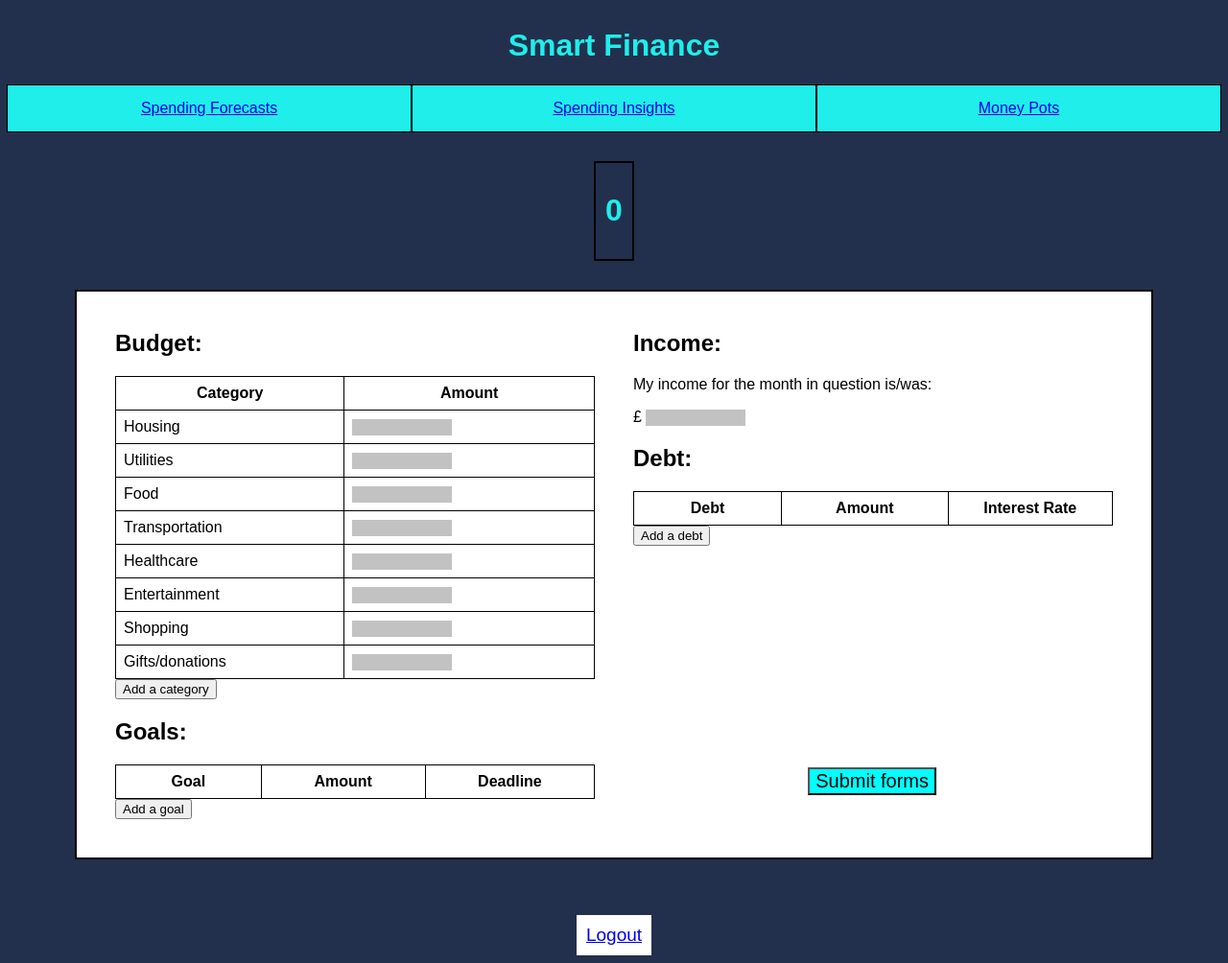
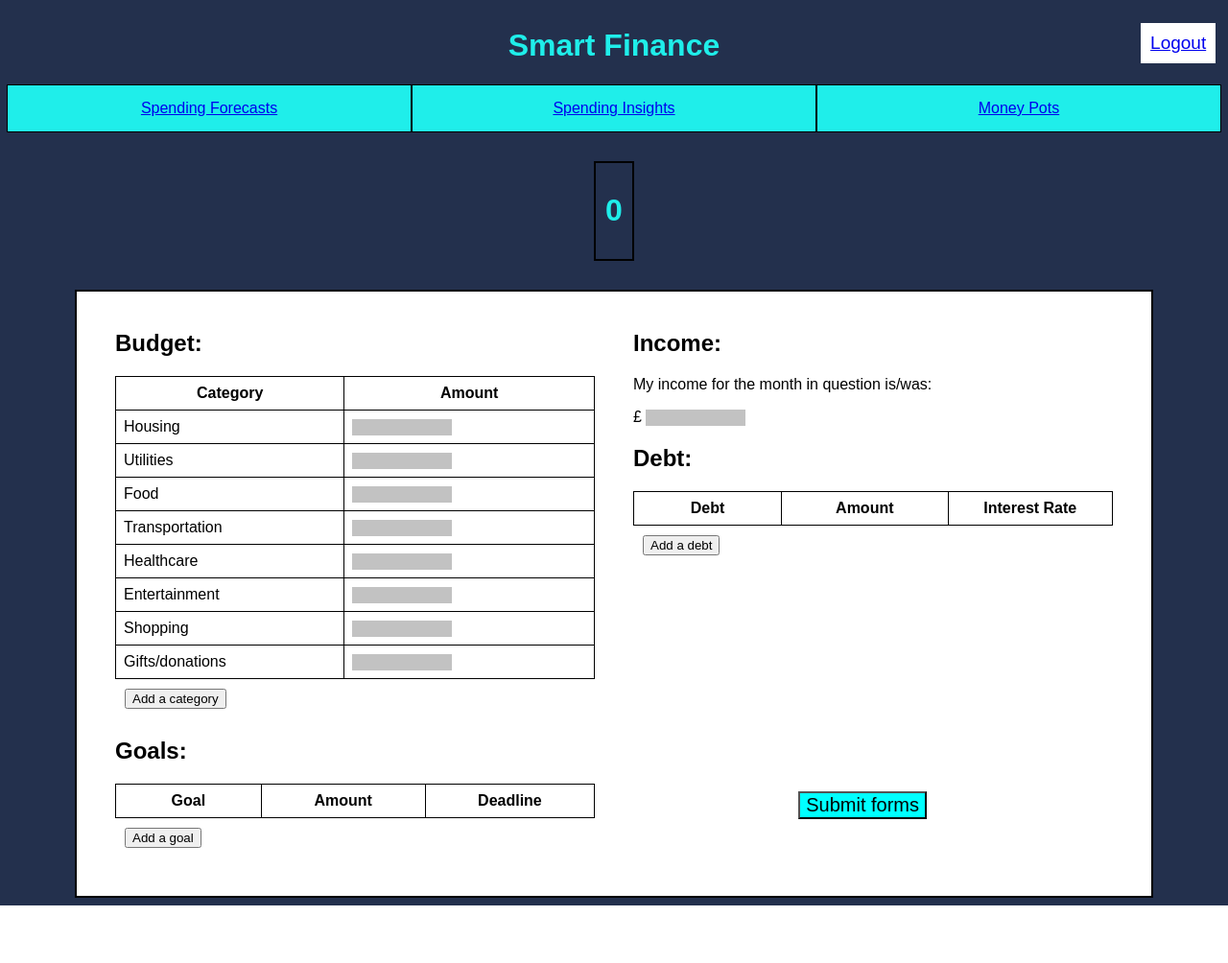
Before and after one commit to Karm0101/Smart-Finance, a Flask app: page / in a window 1280 px wide. Shown: the whole page at 96% size. After the commit the page ends 944 px from the top, so only its background shows below. Run offline with Flask 3, Linux system fonts and the light colour scheme; the visitor is signed in with stand-in values (Sample User, id 1); data that the repository does not hold is empty.

Commit message:
Changes from client feedback

```diff
--- a/static/css/home_page_styling.css
+++ b/static/css/home_page_styling.css
@@ -77,4 +77,10 @@ input {
     background-color: white;
     padding: 10px;
     font-size: 19px;
+    position: absolute;
+    right: 1%;
+    top: 3%;
 }
+button {
+    margin: 10px;
+}
--- a/templates/index.html
+++ b/templates/index.html
@@ -11,6 +11,8 @@
     <header>
       <!-- Consistent title for all pages on the website -->
       <h1>Smart Finance</h1>
+      <!-- Button to log out of account -->
+      <a id="logout_button" href="{{ url_for('login') }}">Logout</a>
       <!-- Navbar to allow users to navigate the site more easily  -->
       <nav>
         <div class="nav_item">
@@ -111,8 +113,6 @@
         Submit forms
       </button>
     </form>
-    <!-- Button to log out of account -->
-    <br /><a id="logout_button" href="{{ url_for('login') }}">Logout</a>
     <script src="../static/js/home_page_script.js"></script>
   </body>
 </html>
```
